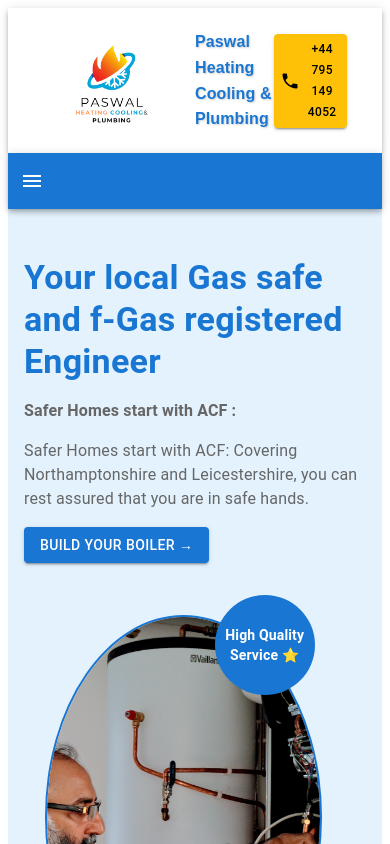
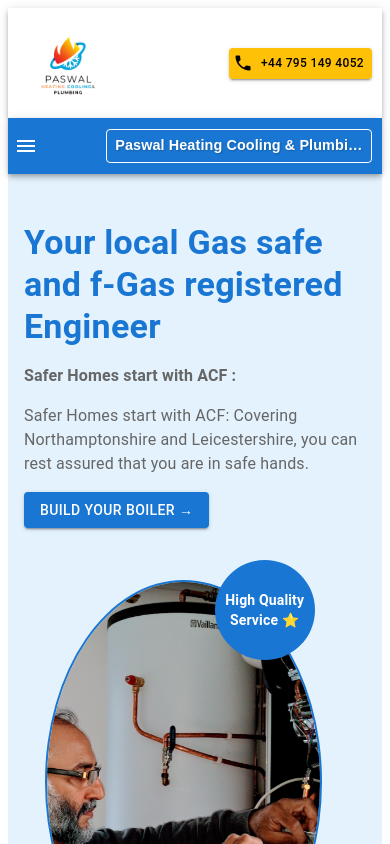
Before and after one commit to nooraizafshan/PaswalHeatingCoolingandplumbing, a Next.js app: page / in a window 390 px wide. Shown: the top 844 px of the page. Built offline with nearby package versions, Linux system fonts and the light colour scheme.

Commit message:
Fixed Navbar to only keep the first AppBar fixed

```diff
--- a/Components/Aboutus.tsx
+++ b/Components/Aboutus.tsx
@@ -100,7 +100,7 @@ const AboutUs = () => {
                   variant="body1"
                   paragraph
                 >
-                 Based in Ilford, England, we are a team of dedicated Gas Engineers specializing in the maintenance, repair, and installation of gas systems. With a strong emphasis on safety and efficiency, we provide comprehensive services, including inspections, troubleshooting, and ensuring full compliance with industry standards.
+                 Based in East London, we are a team of dedicated Gas Engineers specializing in the maintenance, repair, and installation of gas systems. With a strong emphasis on safety and efficiency, we provide comprehensive services, including inspections, troubleshooting, and ensuring full compliance with industry standards.
                   Our commitment to delivering reliable and professional service has earned us a reputation for excellence.At , <Typography color="#1976D2">Paswal Heating Cooling & Plumbing</Typography> we take pride in exceeding expectations—one satisfied customer at a time.
                 </Typography>
                 <Button
--- a/Components/Contact.tsx
+++ b/Components/Contact.tsx
@@ -35,9 +35,9 @@ const ContactUs = () => {
           +44 7951 494052
         </Link>
 
-        <Typography variant="h6" fontWeight="bold" mt={3} color="primary">
+        {/* <Typography variant="h6" fontWeight="bold" mt={3} color="primary">
           Our Location:
-        </Typography>
+        </Typography> */}
       </Box>
 
       {/* Right Side: Embedded Google Map */}
--- a/Components/Navbar.tsx
+++ b/Components/Navbar.tsx
@@ -45,22 +45,40 @@ const Navbar = () => {
       {/* Top Bar - Navbar 1 */}
       <AppBar
         position="static"
-        sx={{ backgroundColor: "#FFF", color: "black", padding: "5px 20px" }}
+        sx={{
+          backgroundColor: "#FFF",
+          color: "black",
+          padding: { xs: "5px 10px", sm: "5px 20px" }
+        }}
       >
-        <Toolbar sx={{ display: "flex", justifyContent: "space-between" }}>
+        <Toolbar sx={{
+          display: "flex",
+          justifyContent: "space-between",
+          padding: { xs: "0 !important", sm: "inherit" }
+        }}>
           {/* Left Side: Logo and Brand */}
-          <Box sx={{ display: "flex", alignItems: "center", gap: 2 }}>
+          <Box sx={{
+            display: "flex",
+            alignItems: "center",
+            gap: { xs: 1, sm: 2 },
+            flexGrow: isMobile ? 1 : 0
+          }}>
             <Image
               src="/Logo-removebg-preview.png"
               alt="Logo"
-              width={140}
-              height={135}
+              width={isMobile ? 100 : 140}
+              height={isMobile ? 100 : 135}
+              style={{
+                objectFit: "contain",
+                minWidth: isMobile ? 80 : 120
+              }}
             />
+            {!isMobile && (
               <Typography
                 variant="h6"
                 sx={{
                   fontWeight: "bold",
-                fontSize: { xs: "1rem", sm: "1.5rem", md: "1.5rem" },
+                  fontSize: { xs: "1rem", sm: "1.5rem" },
                   color: "#1976D2",
                   fontFamily: "Arial, sans-serif",
                   textShadow: "1px 1px 2px rgba(0,0,0,0.2)",
@@ -73,10 +91,16 @@ const Navbar = () => {
               >
                 Paswal Heating Cooling & Plumbing
               </Typography>
+            )}
           </Box>
 
           {/* Right Side: Contact Info */}
-          <Box sx={{ display: "flex", alignItems: "center", gap: 2 }}>
+          <Box sx={{
+            display: "flex",
+            alignItems: "center",
+            gap: { xs: 1, sm: 2 },
+            flexShrink: 0
+          }}>
             {!isMobile && (
               <Typography variant="body1" sx={{ fontWeight: "bold" }}>
                 Call us today to find out how we can help you!
@@ -88,7 +112,8 @@ const Navbar = () => {
                 backgroundColor: "#FFC107",
                 color: "black",
                 fontSize: isMobile ? "0.75rem" : "1rem",
-                padding: isMobile ? "5px 10px" : "8px 16px",
+                padding: isMobile ? "5px 8px" : "8px 16px",
+                minWidth: isMobile ? "fit-content" : "inherit",
                 "&:hover": { backgroundColor: "#FFA000" },
               }}
               startIcon={<Phone fontSize={isMobile ? "small" : "medium"} />}
@@ -109,6 +134,7 @@ const Navbar = () => {
             display: "flex",
             justifyContent: isMobile ? "space-between" : "center",
             gap: 2,
+            padding: { xs: "0 10px !important", sm: "inherit" }
           }}
         >
           {isMobile ? (
@@ -118,15 +144,39 @@ const Navbar = () => {
                 color="inherit"
                 aria-label="menu"
                 onClick={() => setDrawerOpen(true)}
+                sx={{ mr: 0 }}
               >
                 <MenuIcon />
               </IconButton>
+
+              <Typography
+                variant="h6"
+                noWrap
+                sx={{
+                  fontWeight: "bold",
+                  fontSize: "0.9rem",
+                  color: "white",
+                  fontFamily: "Arial, sans-serif",
+                  textShadow: "1px 1px 2px rgba(0,0,0,0.2)",
+                  border: "1px solid white",
+                  borderRadius: "4px",
+                  padding: "4px 8px",
+                  textAlign: "right",
+                  flexGrow: 1,
+                  textOverflow: "ellipsis",
+                  overflow: "hidden",
+                  maxWidth: "70%"
+                }}
+              >
+                Paswal Heating Cooling & Plumbing
+              </Typography>
 
               <Drawer
                 anchor="left"
                 open={drawerOpen}
                 onClose={() => setDrawerOpen(false)}
               >
+                <Box sx={{ width: 250 }}>
                   <List>
                     {menuItems.map((item) => (
                       <ListItem key={item.id} disablePadding>
@@ -141,6 +191,7 @@ const Navbar = () => {
                       </ListItem>
                     ))}
                   </List>
+                </Box>
               </Drawer>
             </>
           ) : (
```
Lines whose indentation alone changed are shown as unchanged.
